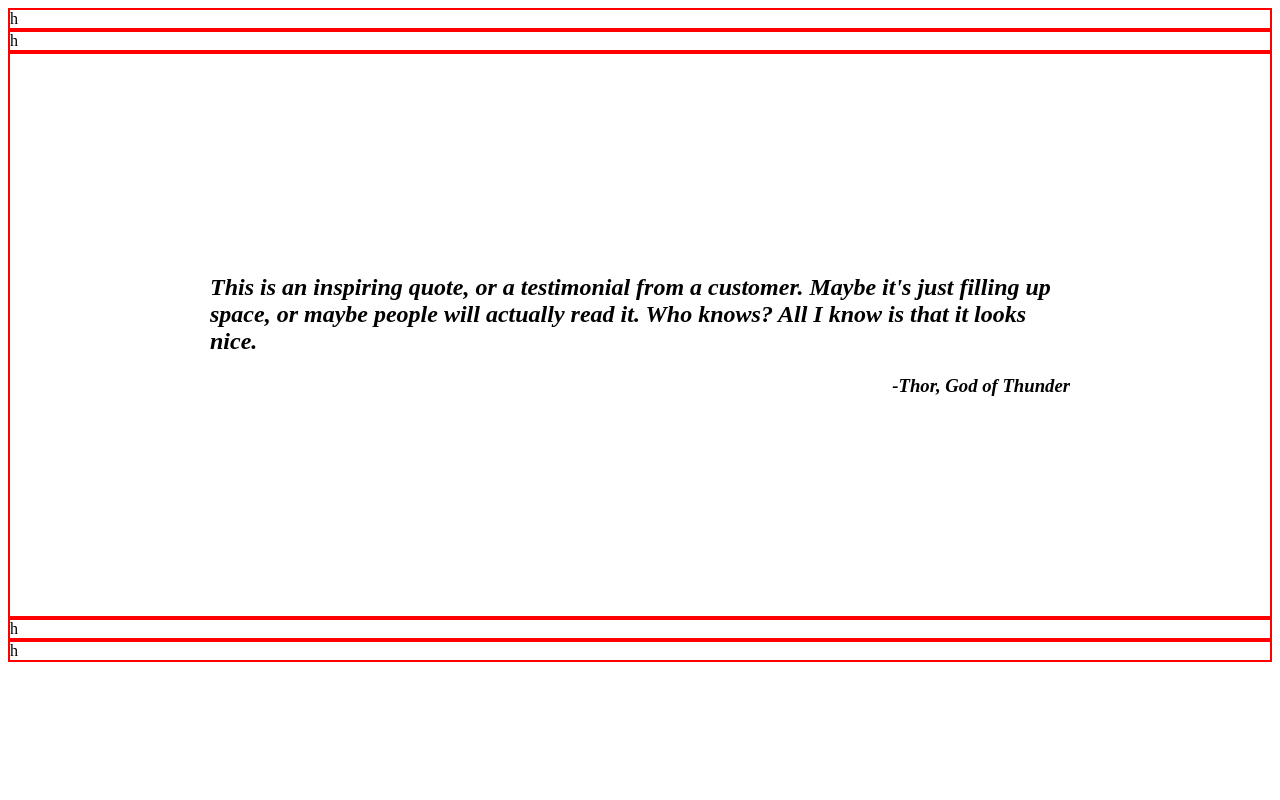
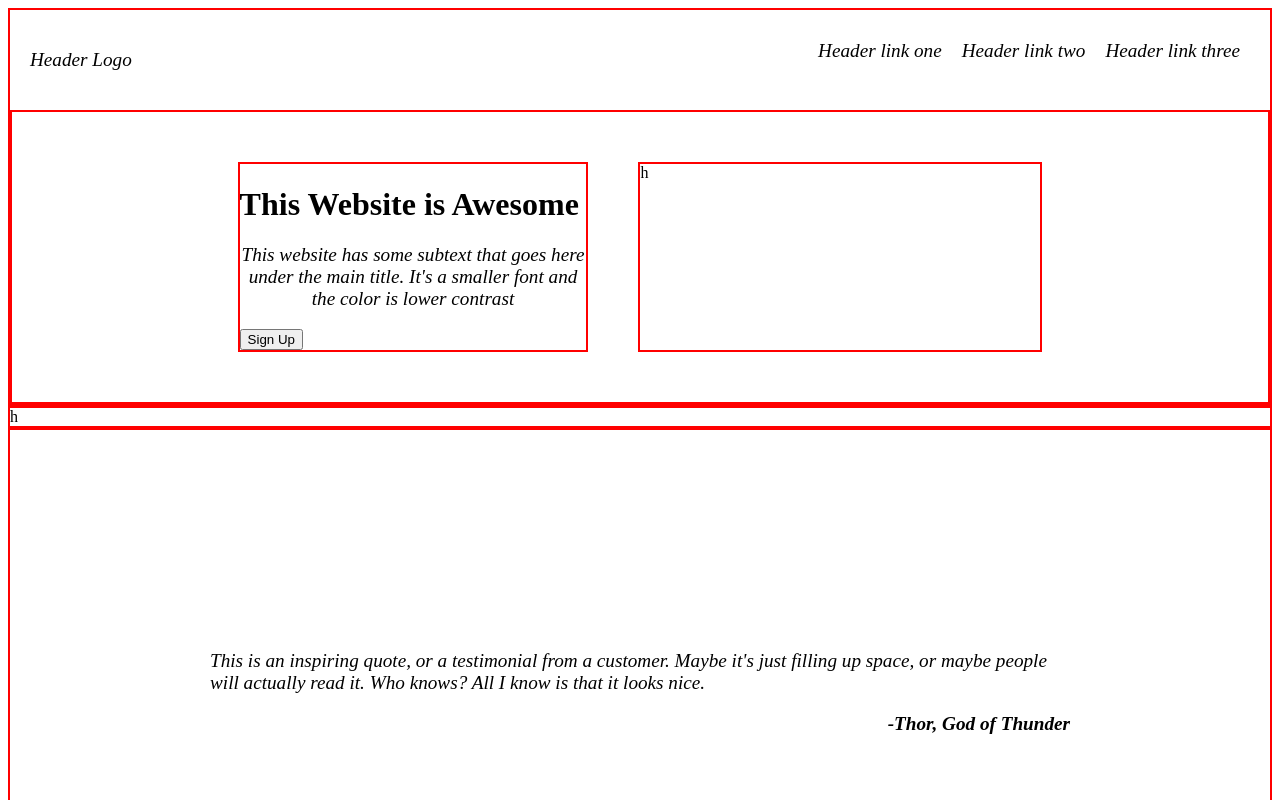
Before and after one commit to ETK486/TheOdinProject_Project, a plain HTML site: page index.html in a window 1280 px wide. Shown: the top 800 px of the page. Drawn offline with Linux system fonts and the light colour scheme.

Commit message:
Done something

```diff
--- a/index.css
+++ b/index.css
@@ -10,10 +10,52 @@
     padding: 200px;
     margin: auto;
 }
-h2{
+p{
     font-style: italic;
+    font-weight: lighter;
+    font-size: larger;
 }
 #h3{
-    font-style:oblique;
+    font-weight: bold;
     text-align: right;
 }
+.sub.one{
+    display: flex;
+    flex-direction: row;
+    margin: 20px;
+}
+#sub1{
+    justify-content: left;
+}
+#sub2{
+    display: flex;
+    justify-content: left;
+    flex-direction: row;
+    margin-left: auto;
+}
+#sub2 p{
+    margin: 10px;
+}
+.sub.two{
+    display: flex;
+    padding: 50px;
+    justify-content: center;
+    border: 2px solid red;
+}
+#sub3{
+    border: 2px solid red;
+    margin-right: 50px;
+    width: 30%;
+}
+#sub3 p{
+    text-align: center;
+}
+#sub3 p:nth-child(2){
+    font-style: italic;
+    font-weight: lighter;
+}
+#sub4{
+    background-color: transparent;
+    border: 2px solid red;
+    width: 400px;
+}
--- a/index.html
+++ b/index.html
@@ -8,18 +8,34 @@
 </head>
 <body>
     <div class="ma">
-        <div class="main">
-            h
+        <div class="main one">
+                <div class="sub one">
+                    <div id="sub1"><p>Header Logo</p></div>
+                    <div id="sub2">
+                        <p>Header link one</p>
+                        <p>Header link two</p>
+                        <p>Header link three</p>
+                    </div>
+                </div>
+            <div class="sub two">
+                <div id="sub3"><h1>This Website is Awesome</h1>
+                    <p>This website has some subtext that goes here under the
+                        main title. It's a smaller font and the color is lower
+                        contrast</p>
+                    <button>Sign Up</button>
+                </div>
+                <div id="sub4">h</div>
+            </div>
         </div>
-        <div class="main">h</div>
-        <div class="main"><div id="text"><h2>This is an inspiring quote, or a testimonial from a
+        <div class="main two ">h</div>
+        <div class="main three"><div id="text"><p>This is an inspiring quote, or a testimonial from a
             customer. Maybe it's just filling up space, or maybe
             people will actually read it. Who knows? All I know
             is that it looks nice.
-            </h2>
-        <h3 id="h3">-Thor, God of Thunder</h3></div></div>
-        <div class="main">h</div>
-        <div class="main">h</div>
+        </p>
+        <p id="h3">-Thor, God of Thunder</p></div></div>
+        <div class="main four">h</div>
+        <div class="main five">h</div>
     </div>
 </body>
 </html>
```
